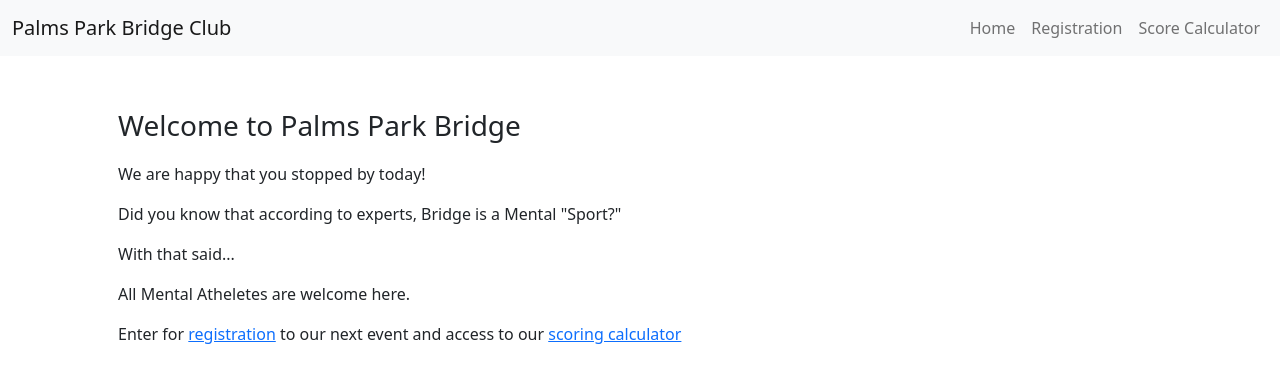
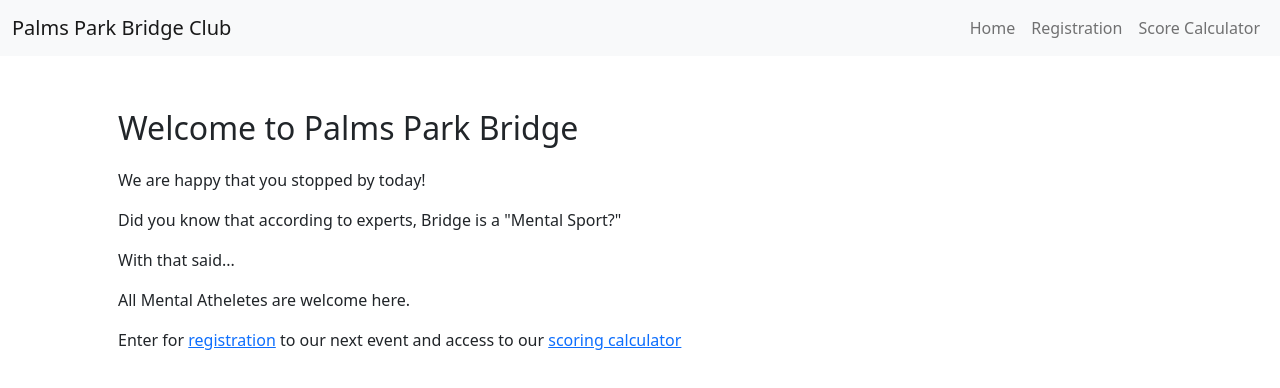
Before and after one commit to sergioluna/bridge-react-app, a React (Create React App) app: page / in a window 1280 px wide. Shown: the top 388 px of the page. Built offline with nearby package versions, Linux system fonts and the light colour scheme.

Commit message:
Update text on Home

```diff
--- a/src/pages/Home.js
+++ b/src/pages/Home.js
@@ -3,9 +3,9 @@ import { Link } from 'react-router-dom';
 function Home() {
     return (
         <div className="container p-5">
-            <p className="fs-3">Welcome to Palms Park Bridge</p>
+            <p className="fs-2">Welcome to Palms Park Bridge</p>
             <p>We are happy that you stopped by today!</p>
-            <p>Did you know that according to experts, Bridge is a Mental "Sport?"</p>
+            <p>Did you know that according to experts, Bridge is a "Mental Sport?"</p>
             <p>With that said...</p>
             <p>All Mental Atheletes are welcome here.</p>
             <p>Enter for <Link to="registration">registration</Link> to our next event and access to our <Link to="score-calculator">scoring calculator</Link></p>
```
